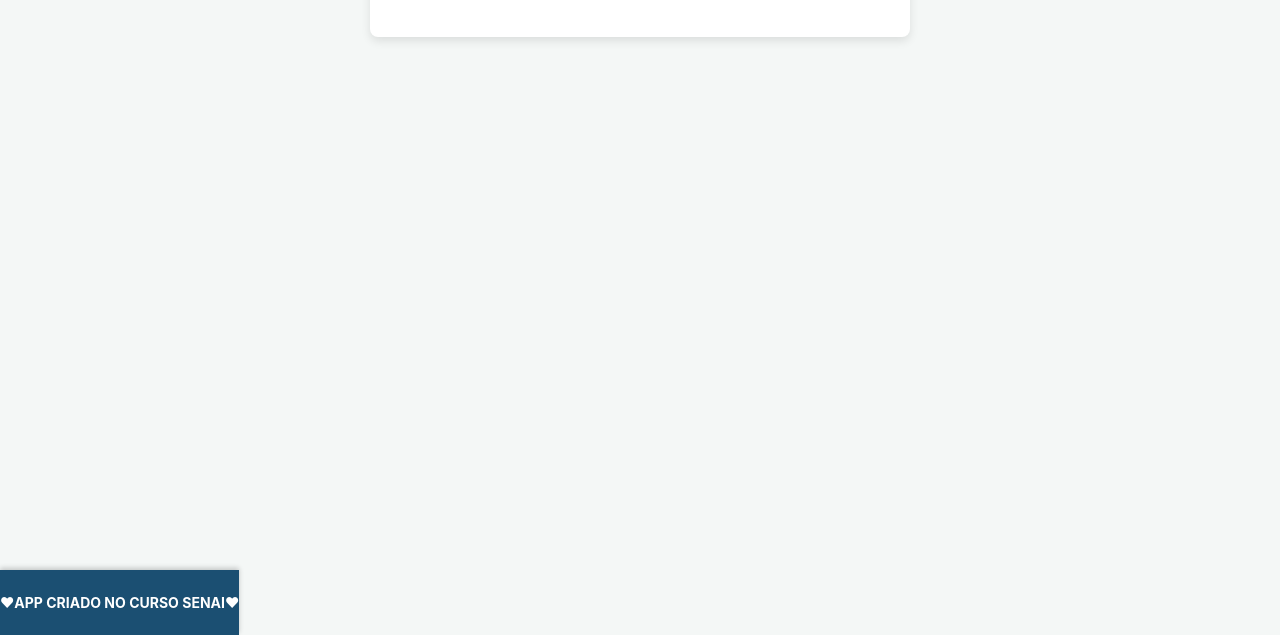
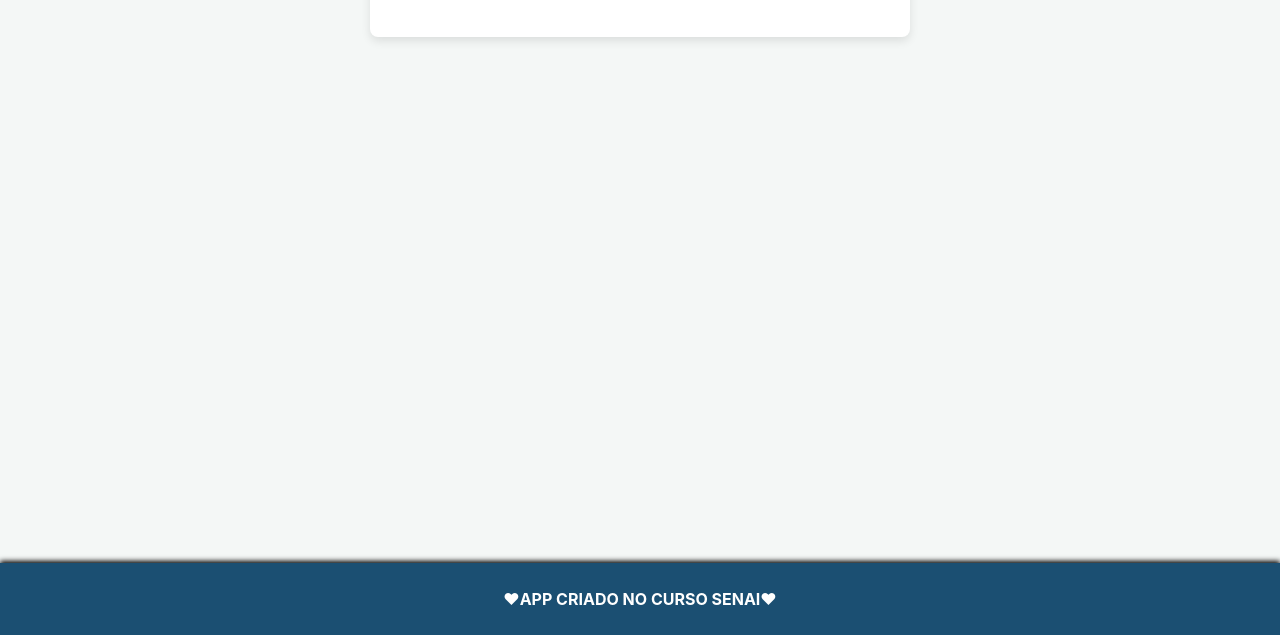
Before and after one commit to augustoP9/LISTA-DE-TAREFAS, a plain HTML site: page index.html in a window 1280 px wide. Shown: the part 165-800 px from the top of the page. Drawn offline with Linux system fonts and the light colour scheme.

Commit message:
Add files via upload

```diff
--- a/style.css
+++ b/style.css
@@ -84,17 +84,20 @@ h1 {
     font-size: 18px;
     margin-left: 10px;
 }
-.app-footer{
+
+.app-footer {
     position: fixed;
     bottom: 0;
     left: 0;
-    width: 100;
+    width: 100%;
     background-color: #1B4F72;
-    color: #ffffff;
+    color: #FFFFFF;
     text-align: center;
     padding: 10px 0;
-    font-size: 14px;
     font-weight: bold;
-    box-shadow: 0 -2px 5px rgba(0,0,0,0.2);
+    box-shadow: 0 -2px 5px rgba(0, 0, 0.2);
     z-index: 1000;
 }
+body {
+    padding-bottom: 50px;
+}
```
